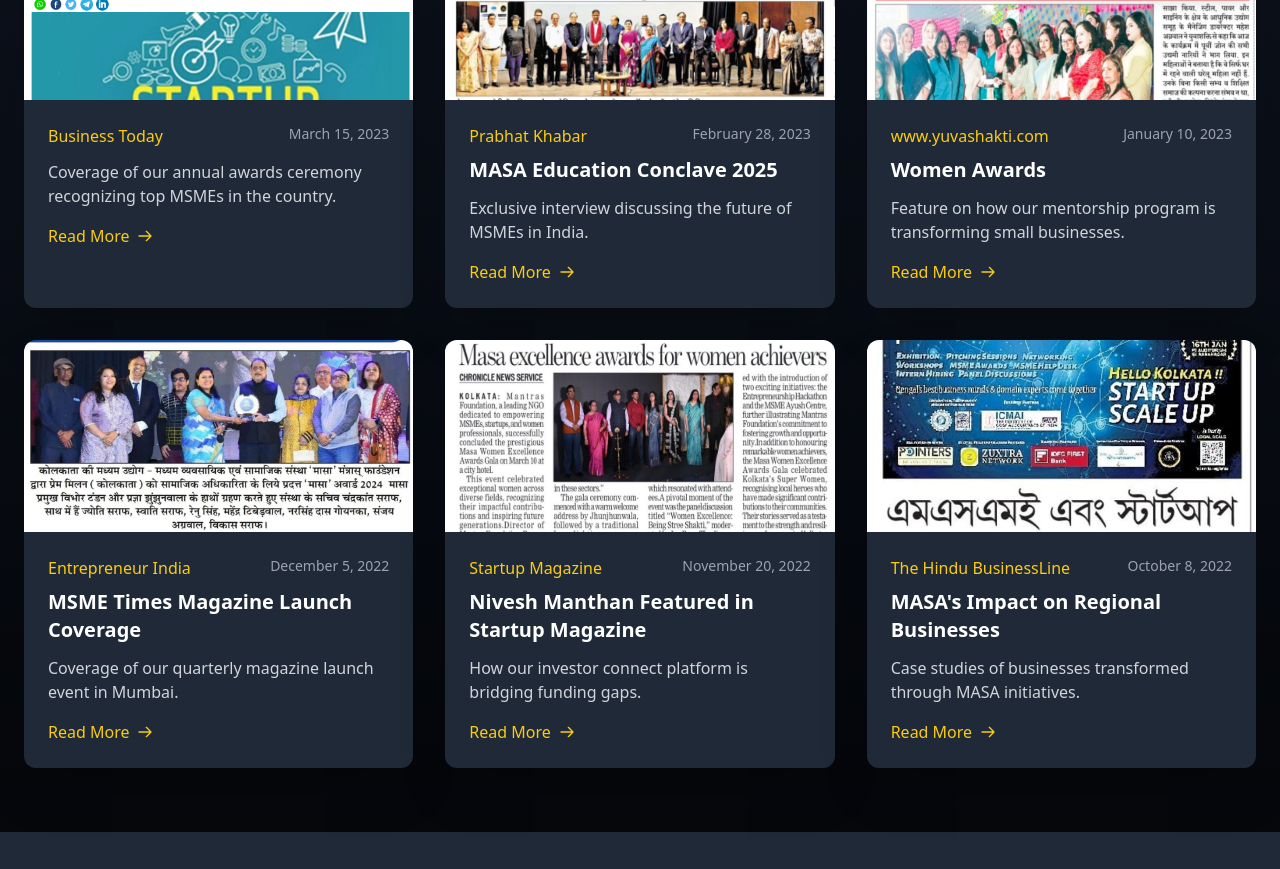
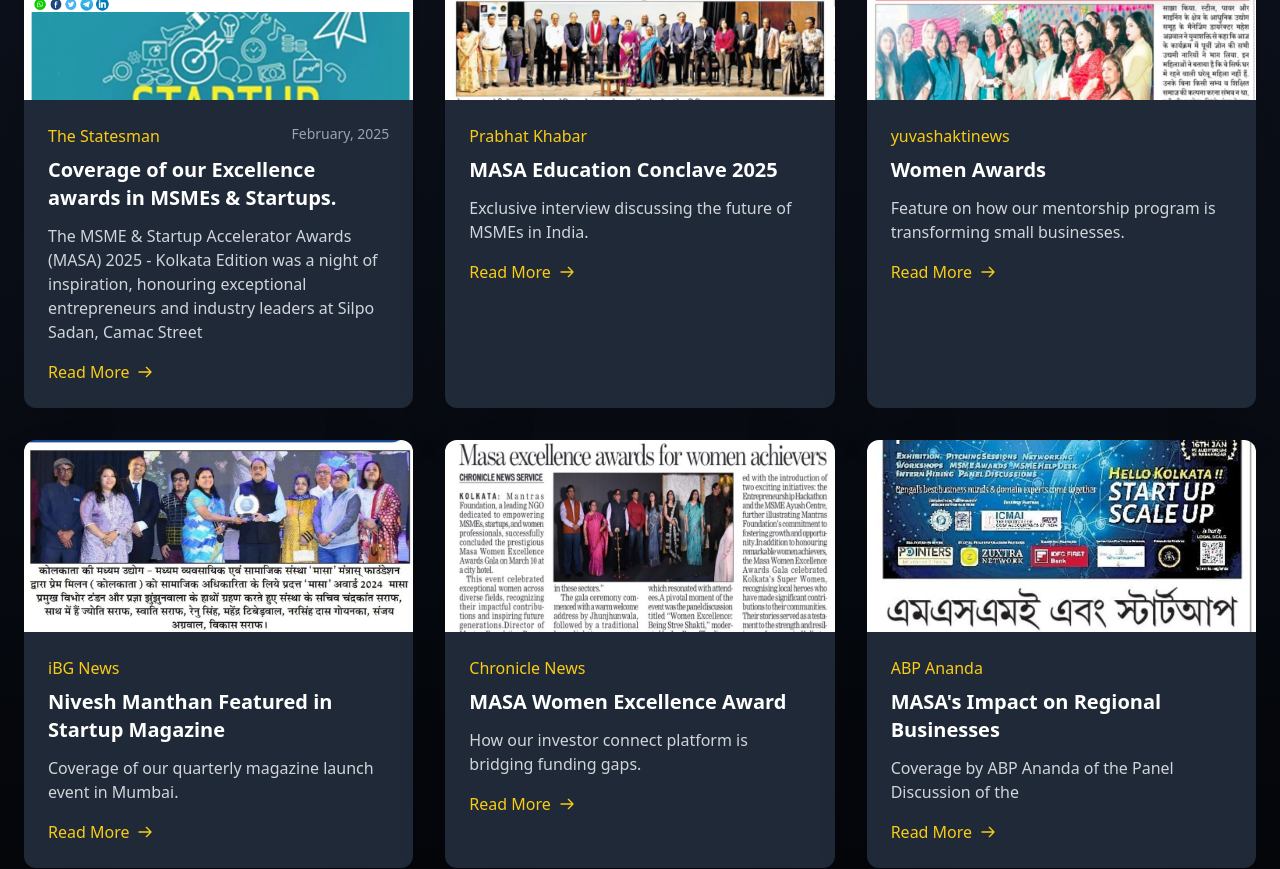
Before and after one commit to abhi-singh-tomar/masa-forum, a React (Create React App) app in the folder frontend/: page /masainmedia in a window 1280 px wide. Shown: the part 780-1649 px from the top of the page. Built offline with nearby package versions, Linux system fonts and the light colour scheme.

Commit message:
Not the achievement section

```diff
--- a/frontend/src/pages/MasainMeida.jsx
+++ b/frontend/src/pages/MasainMeida.jsx
@@ -15,57 +15,57 @@
   const mediaCoverage = [
     {
       id: 1,
-      title: "",
-      source: "Business Today",
-      date: "March 15, 2023",
-      description: "Coverage of our annual awards ceremony recognizing top MSMEs in the country.",
+      title: "Coverage of our Excellence awards in MSMEs & Startups.",
+      source: "The Statesman",
+      date: "February, 2025",
+      description: "The MSME & Startup Accelerator Awards (MASA) 2025 - Kolkata Edition was a night of inspiration, honouring exceptional entrepreneurs and industry leaders at Silpo Sadan, Camac Street",
       image: photo0,
-      link: "https://businesstoday.com/masa-awards-2023"
+      link: "https://www.thestatesman.com/?s=MSME+%26+startups+awards#"
     },
     {
       id: 2,
       title: "MASA Education Conclave 2025",
       source: "Prabhat Khabar",
-      date: "February 28, 2023",
+      // date: "February 28, 2023",
       description: "Exclusive interview discussing the future of MSMEs in India.",
       image: photo1,
-      link: "https://economictimes.com/masa-interview"
+      link: "https://www.prabhatkhabar.com/business/monetary-policy-committee-reduces-repo-rate-by-25bps-new-rate-at-6-percent/"
     },
     {
       id: 3,
       title: "Women Awards",
-      source: "www.yuvashakti.com",
-      date: "January 10, 2023",
+      source: "yuvashaktinews",
+      // date: "January 10, 2023",
       description: "Feature on how our mentorship program is transforming small businesses.",
       image: photo2,
-      link: "https://forbes.com/masa-kalptaru"
+      link: "https://www.yuvashaktinews.com/"
     },
     {
       id: 4,
-      title: "MSME Times Magazine Launch Coverage",
-      source: "Entrepreneur India",
-      date: "December 5, 2022",
+      title: "Nivesh Manthan Featured in Startup Magazine",
+      source: "iBG News",
+      // date: "December 5, 2022",
       description: "Coverage of our quarterly magazine launch event in Mumbai.",
       image: photo3,
-      link: "https://entrepreneur.com/msme-times-launch"
+      link: "https://ibgnews.com/2025/03/16/%F0%9D%90%8F%F0%9D%90%AB%F0%9D%90%A2%F0%9D%90%A6%F0%9D%90%9E-%F0%9D%90%88%F0%9D%90%A7%F0%9D%90%9F%F0%9D%90%A8%F0%9D%90%AC%F0%9D%90%9E%F0%9D%90%AB%F0%9D%90%AF-%F0%9D%90%96%F0%9D%90%A2%F0%9D%90%A7/"
     },
     {
       id: 5,
-      title: "Nivesh Manthan Featured in Startup Magazine",
-      source: "Startup Magazine",
-      date: "November 20, 2022",
+      title: "MASA Women Excellence Award",
+      source: "Chronicle News",
+      // date: "November 20, 2022",
       description: "How our investor connect platform is bridging funding gaps.",
       image: photo4,
-      link: "https://startupmag.com/nivesh-manthan"
+      link: "https://www.deccanchronicle.com/"
     },
     {
       id: 6,
       title: "MASA's Impact on Regional Businesses",
-      source: "The Hindu BusinessLine",
-      date: "October 8, 2022",
-      description: "Case studies of businesses transformed through MASA initiatives.",
+      source: "ABP Ananda",
+      // date: "October 8, 2022",
+      description: "Coverage by ABP Ananda of the Panel Discussion of the ",
       image: photo5,
-      link: "https://thehindubusinessline.com/masa-impact"
+      link: "https://bengali.abplive.com/"
     }
   ];
 
--- a/frontend/src/pages/MembershipPage.jsx
+++ b/frontend/src/pages/MembershipPage.jsx
@@ -41,9 +41,9 @@
 Banners &Brand Visibility in Events |
 Domestic Delegation |
 Feature in MSME TIMES |
-Magazine & MYPOWER BRAND PODCAST`;
+Magazine &  My Power Brand Podcast`;
 
-// const platinum = ``;
+const platinum = `Complementary Networking Events for next 2yrs | 4 One-To-One Sessions | Media Features + Dedicated Case Study | Premium Facilitation for MSME Schemes | Banners & Brand Visibilty in Events | Domestic Delegation | feature in MSME Times Magazine & My Power Brand Podcast`;
 
 const patron = ` Compementary Networking Events for next 2 years.
  4 One-To-One Sessions |
@@ -52,7 +52,7 @@
   Banners & Brand Visibility in Events |
   Domestic Delegation |
   Feature in MSME TIMES |
-  Magazine & MYPOWER BRAND PODCAST`;
+  Magazine & My Power Brand Podcast`;
 
 
 const memberships = [
@@ -81,11 +81,11 @@
     price: "₹49,999",
     benefit: corporate,
   },
-  // {
-  //   title: "Platinum Members",
-  //   price: "₹99,999",
-  //   benefit: "2yrs Branding visibility",
-  // },
+  {
+    title: "Platinum Members",
+    price: "₹99,999",
+    benefit: platinum,
+  },
   {
     title: "Patron Members",
     price: "₹2,99,999",
@@ -103,10 +103,10 @@
 
         <ul className="text-left max-w-2xl mx-auto mb-12 space-y-2 text-base text-white">
           <li>✓ Ecosystem for Startups and MSMEs, to grow them from idea to IPO.</li>
-          <li>✓  Get Recognitions, Awards, and validation.</li>
-          <li>✓  Be a part of growth oriented network.</li>
+          <li>✓ Get Recognitions, Awards, and validation.</li>
+          <li>✓ Be a part of growth oriented network.</li>
           <li>✓ Platform for Shared learnings, workshops, training programs.</li>
-          <li>✓  MSME Schemes, Subsidies, Policy Support.</li>
+          <li>✓ MSME Schemes, Subsidies, Policy Support.</li>
         </ul>
 
         <div className="grid md:grid-cols-3 gap-6">
```
